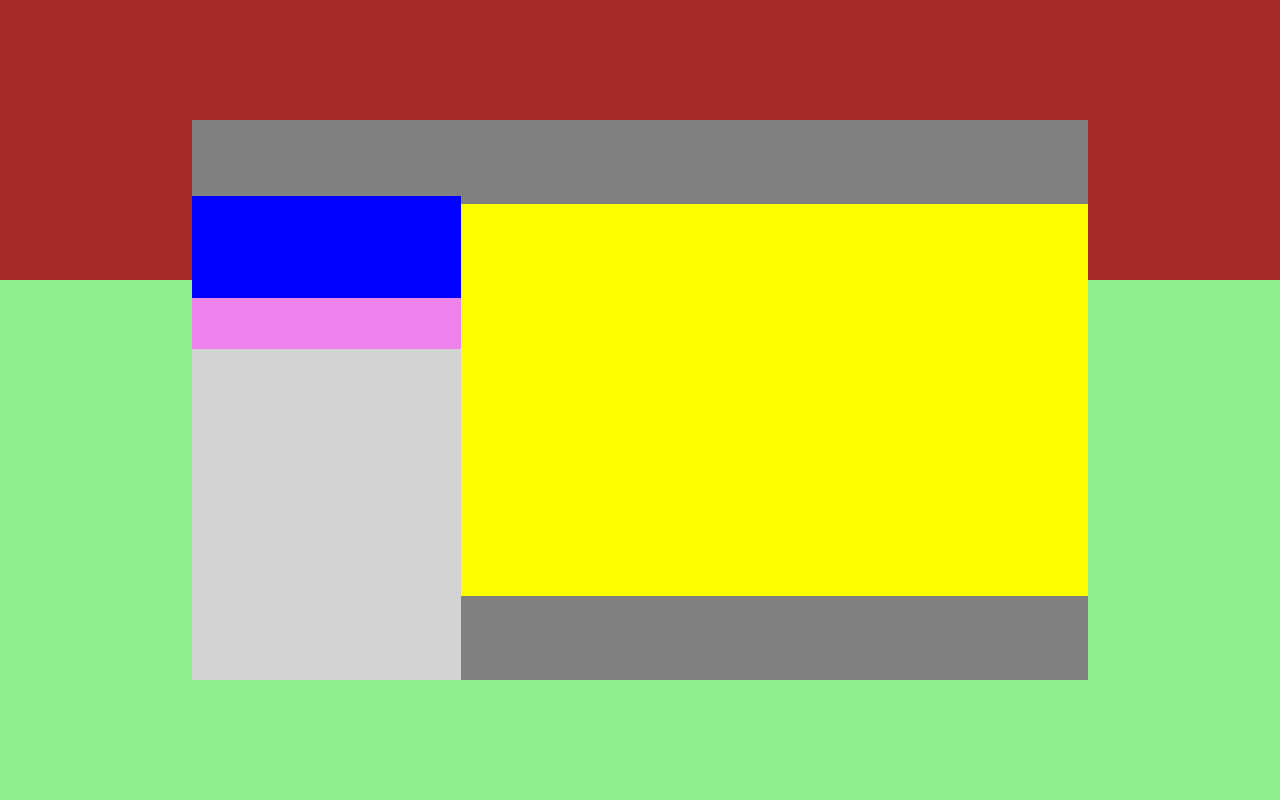
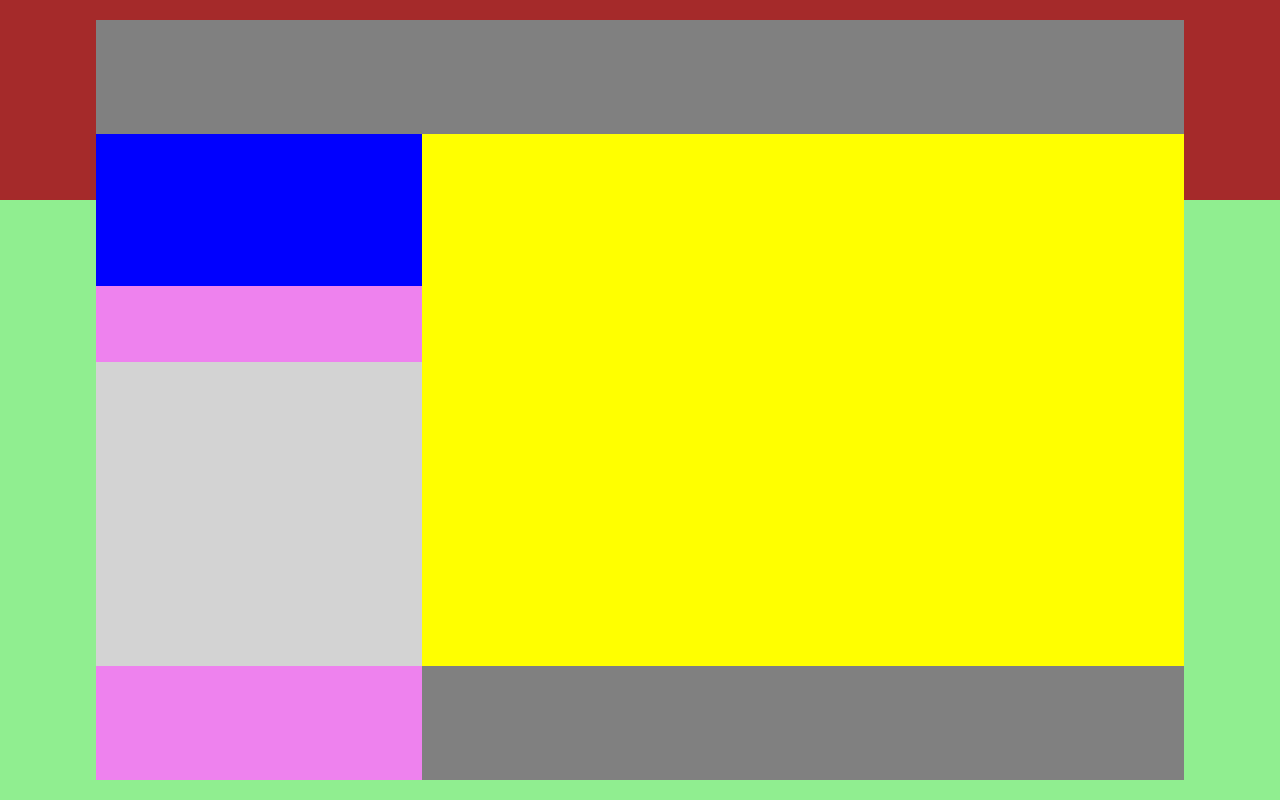
Before and after one commit to Mark906/vue-boolzapp, a plain HTML site: page index.html in a window 1280 px wide. Drawn offline with Linux system fonts and the light colour scheme.

Commit message:
termine layout - base

```diff
--- a/style.css
+++ b/style.css
@@ -14,7 +14,7 @@
 }
 
 .css-background-top {
-    height: 35%;
+    height: 25%;
     background-color: brown;
     z-index: 0;
     position: absolute;
@@ -25,8 +25,8 @@
 #boolzapp-wrapper {
     display: flex;
     flex-direction: column;
-    height: 70vh;
-    width: 70%;
+    height: 95vh;
+    width: 85%;
     background-color: darkgreen;
     margin: 0 auto;
     z-index: 1;
@@ -70,7 +70,7 @@
 }
 
 .contact {
-    height: 65%;
+    height: 40%;
     width: 100%;
     background-color: lightgrey;
 }
```
